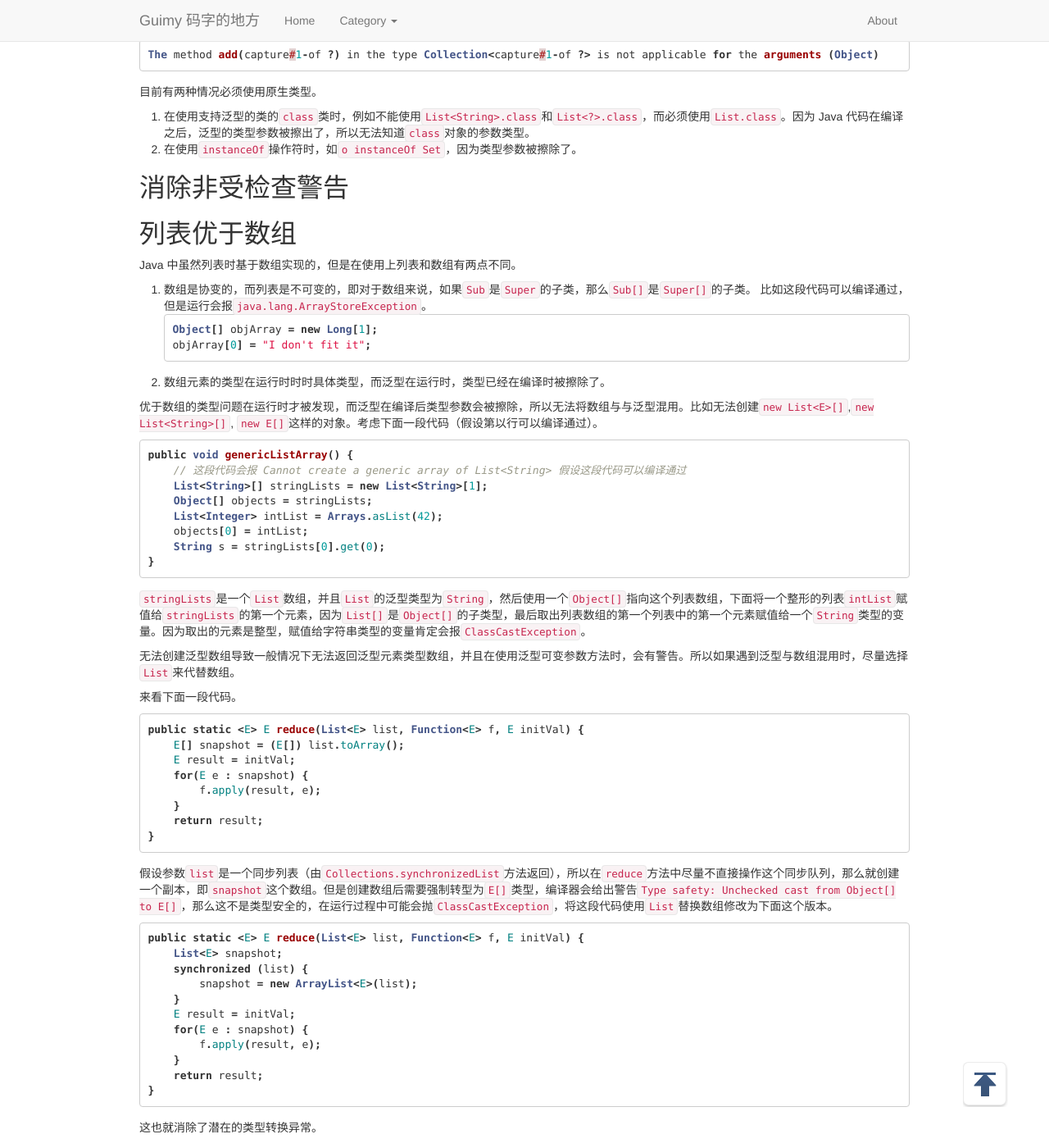
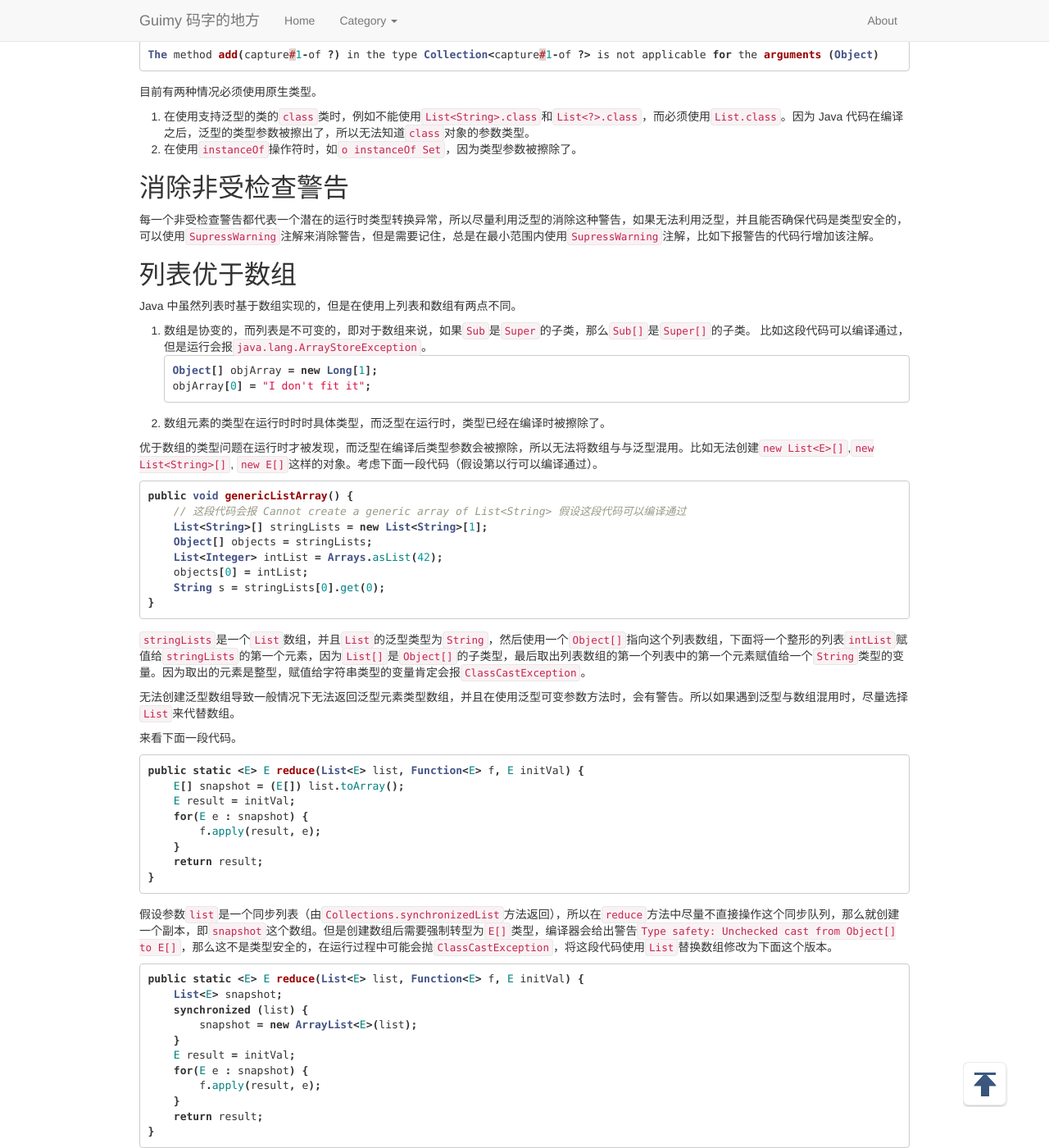
Before and after one commit to guimingyue/guimingyue.github.io, a Jekyll site: the page built from _posts/2017-05-07-ej-ch5.md, in a window 1280 px wide and 1400 px high, scrolled down 920 px. Shown: the whole window at 82% size. Built offline with Jekyll 4.4.1, drawn with Linux system fonts in a browser that asks for light colours; comment, search, counter and statistics services are not loaded; some of the changed text lies outside the part shown.

Commit message:
Create 2017-05-07-ej-ch5.md
finish ch5

```diff
--- a/_posts/2017-05-07-ej-ch5.md
+++ b/_posts/2017-05-07-ej-ch5.md
@@ -50,6 +50,7 @@ The method add(capture#1-of ?) in the type Collection<capture#1-of ?> is not app
 
 ## 消除非受检查警告
 
+每一个非受检查警告都代表一个潜在的运行时类型转换异常，所以尽量利用泛型的消除这种警告，如果无法利用泛型，并且能否确保代码是类型安全的，可以使用`SupressWarning`注解来消除警告，但是需要记住，总是在最小范围内使用`SupressWarning`注解，比如下报警告的代码行增加该注解。
 
 ## 列表优于数组
 
@@ -108,6 +109,8 @@ public static <E> E reduce(List<E> list, Function<E> f, E initVal) {
 这也就消除了潜在的类型转换异常。
 
 ## 优先使用泛型类
+
+在定义的类中需要支持多种类型时，首先应该考虑这个类是否能够支持泛型参数。
 
 ## 优先使用泛型方法
 
```
